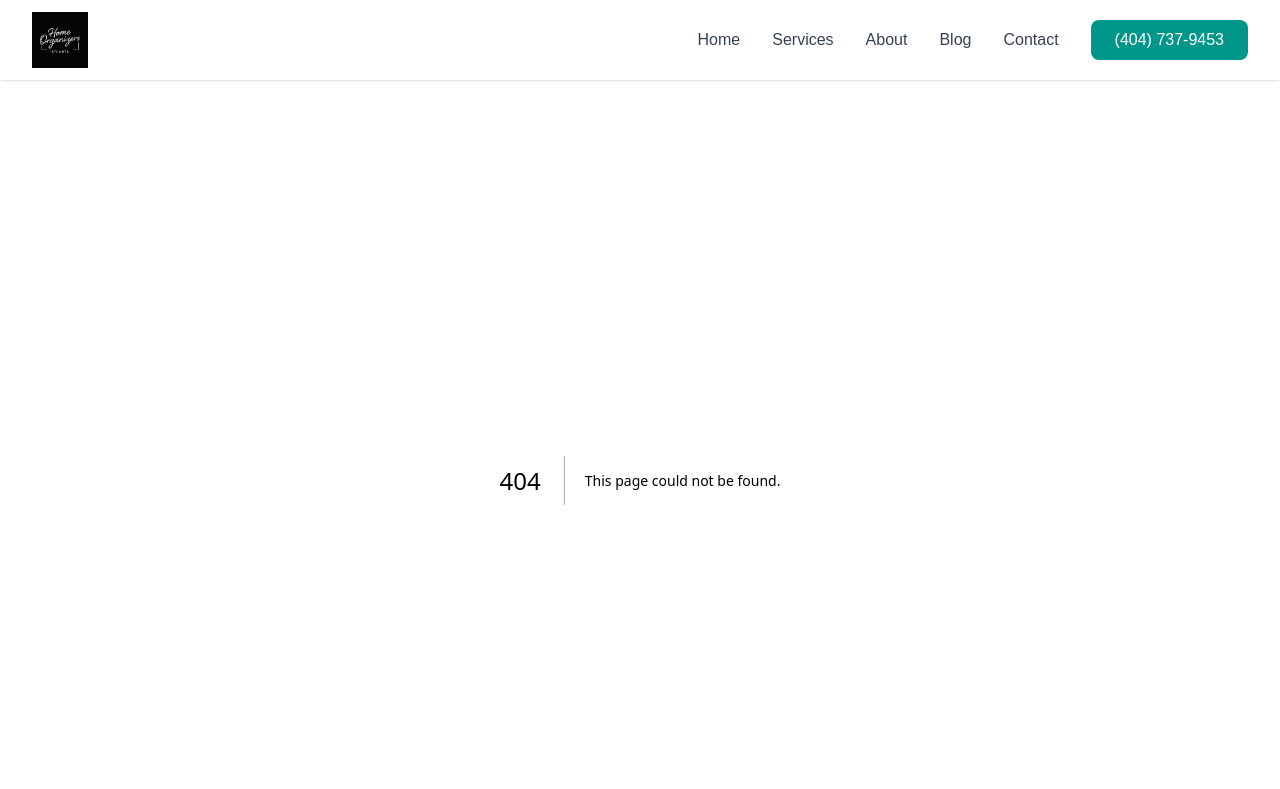
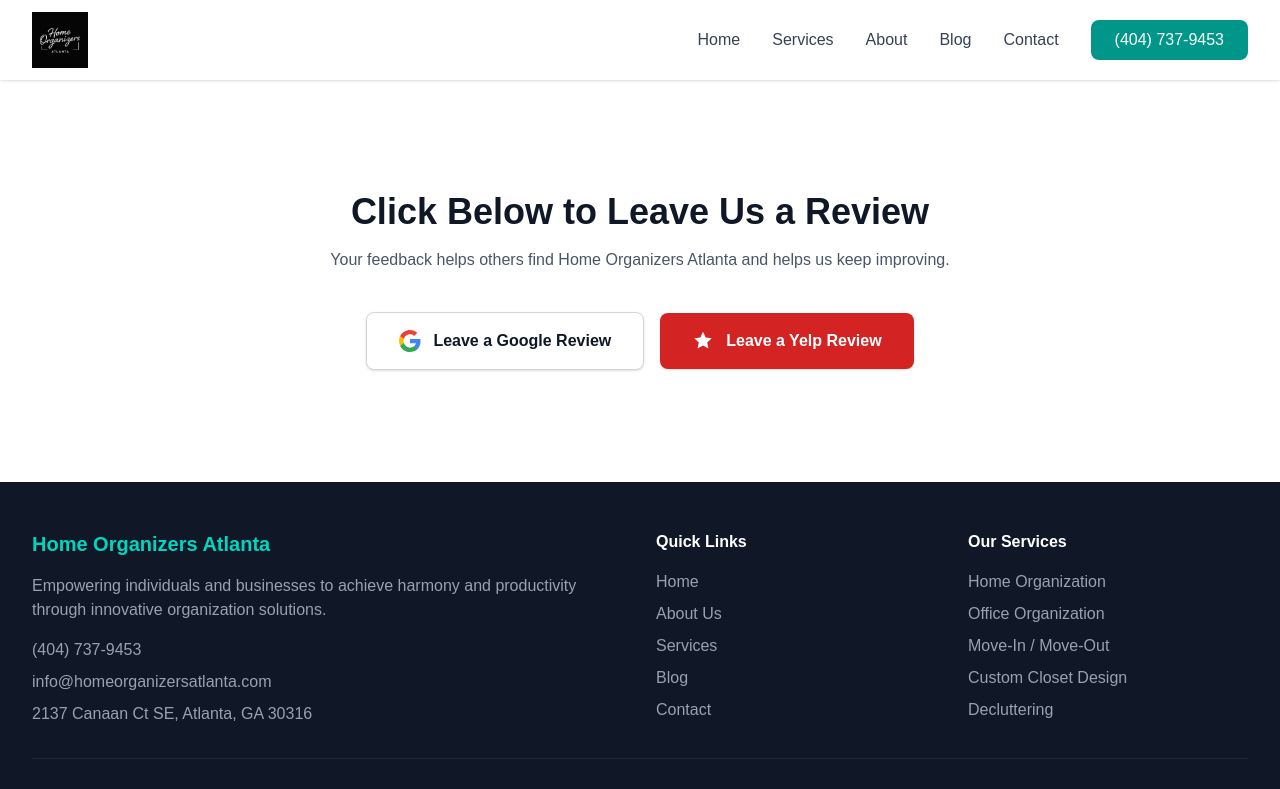
Before and after one commit to mperlmutter83/home-organizers-atlanta, a Next.js app: page /reviews in a window 1280 px wide. Before the commit this address had no page. Shown: the top 789 px of the page. Built offline with nearby package versions, Linux system fonts and the light colour scheme.

Commit message:
Add /reviews page (Google + Yelp review buttons)

```diff
--- /dev/null
+++ b/src/app/reviews/page.tsx
@@ -0,0 +1,72 @@
+import type { Metadata } from 'next';
+
+export const metadata: Metadata = {
+  title: 'Leave a Review | Home Organizers Atlanta',
+  description: 'Leave Home Organizers Atlanta a review on Google or Yelp.',
+};
+
+const reviews = [
+  {
+    label: 'Leave a Google Review',
+    href: 'https://g.page/r/CeeQzldhIerXEAE/review',
+    kind: 'google',
+  },
+  {
+    label: 'Leave a Yelp Review',
+    href: 'https://www.yelp.com/biz/atlanta-home-organizers-atlanta',
+    kind: 'yelp',
+  },
+];
+
+function GoogleLogo() {
+  return (
+    <svg width="22" height="22" viewBox="0 0 24 24" aria-hidden="true">
+      <path fill="#4285F4" d="M23.5 12.27c0-.85-.08-1.66-.22-2.45H12v4.64h6.45c-.28 1.48-1.12 2.73-2.39 3.57v2.97h3.86c2.26-2.09 3.58-5.17 3.58-8.73z" />
+      <path fill="#34A853" d="M12 24c3.24 0 5.96-1.07 7.94-2.91l-3.86-2.97c-1.07.72-2.44 1.15-4.08 1.15-3.14 0-5.8-2.12-6.75-4.97H1.29v3.06C3.26 21.3 7.31 24 12 24z" />
+      <path fill="#FBBC05" d="M5.25 14.3c-.24-.72-.38-1.49-.38-2.3s.14-1.58.38-2.3V6.64H1.29C.47 8.24 0 10.06 0 12s.47 3.76 1.29 5.36l3.96-3.06z" />
+      <path fill="#EA4335" d="M12 4.77c1.76 0 3.34.61 4.58 1.8l3.44-3.44C17.95 1.19 15.24 0 12 0 7.31 0 3.26 2.7 1.29 6.64l3.96 3.06C6.2 6.89 8.86 4.77 12 4.77z" />
+    </svg>
+  );
+}
+
+function YelpLogo() {
+  return (
+    <svg width="22" height="22" viewBox="0 0 24 24" fill="currentColor" aria-hidden="true">
+      <path d="M12 2l2.9 6.2 6.6.8-4.9 4.6 1.3 6.6L12 16.9 6.1 20.2l1.3-6.6L2.5 9l6.6-.8L12 2z" />
+    </svg>
+  );
+}
+
+export default function ReviewsPage() {
+  return (
+    <section className="bg-white py-20 md:py-28">
+      <div className="mx-auto max-w-2xl px-4 text-center">
+        <h1 className="mb-4 text-3xl font-bold text-gray-900 md:text-4xl">
+          Click Below to Leave Us a Review
+        </h1>
+        <p className="mb-10 text-gray-600">
+          Your feedback helps others find Home Organizers Atlanta and helps us
+          keep improving.
+        </p>
+        <div className="flex flex-col items-center justify-center gap-4 sm:flex-row">
+          {reviews.map((review) => (
+            <a
+              key={review.label}
+              href={review.href}
+              target="_blank"
+              rel="noopener noreferrer"
+              className={
+                review.kind === 'yelp'
+                  ? 'inline-flex w-full items-center justify-center gap-3 rounded-lg bg-[#d32323] px-8 py-4 font-semibold text-white shadow-sm transition-colors hover:bg-[#b81d1d] sm:w-auto'
+                  : 'inline-flex w-full items-center justify-center gap-3 rounded-lg border border-gray-300 bg-white px-8 py-4 font-semibold text-gray-900 shadow-sm transition-shadow hover:shadow-md sm:w-auto'
+              }
+            >
+              {review.kind === 'google' ? <GoogleLogo /> : <YelpLogo />}
+              {review.label}
+            </a>
+          ))}
+        </div>
+      </div>
+    </section>
+  );
+}
```
